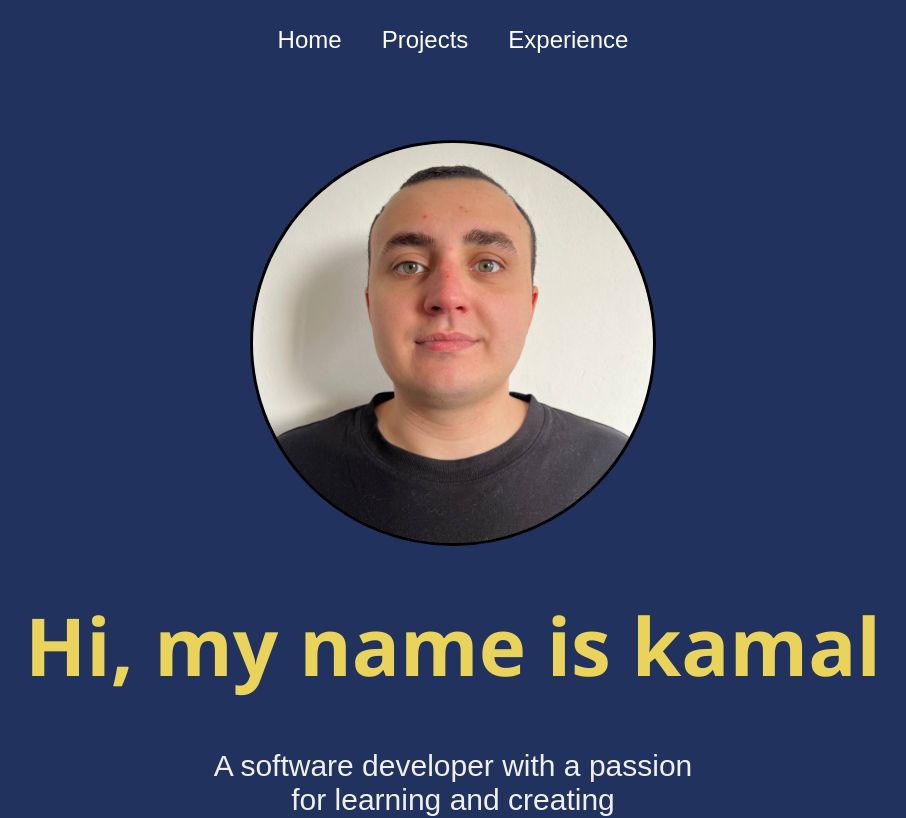
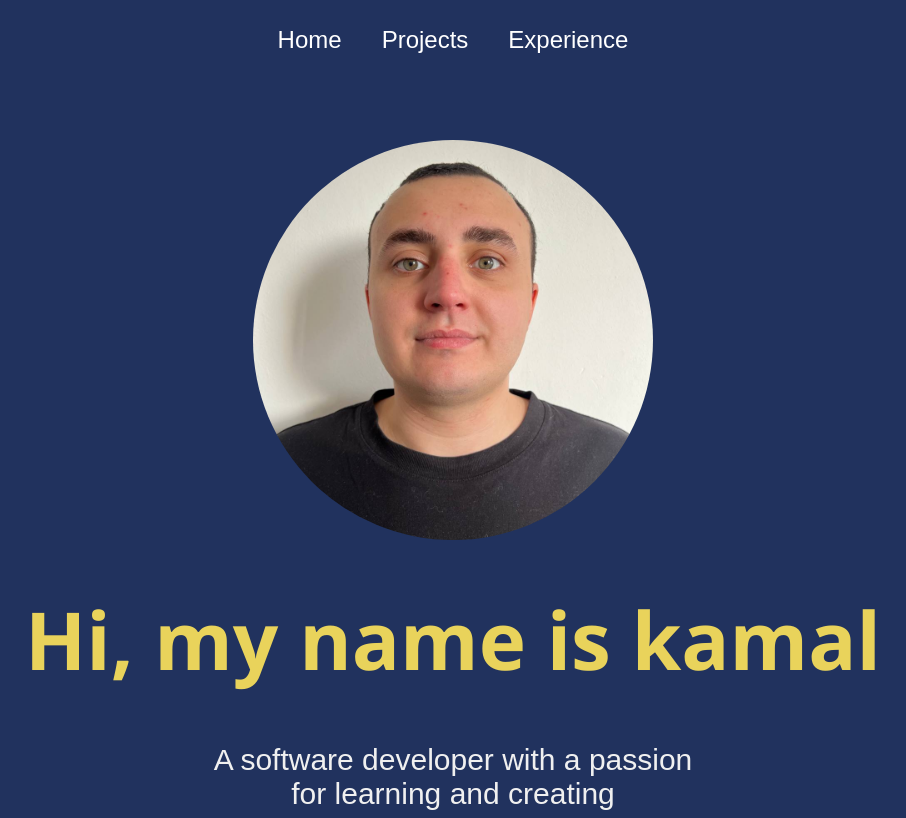
Before and after one commit to xardbazz/xardbazz.github.io, a React (Create React App) app: page /#/ in a window 1280 px wide. Shown: the top 818 px of the page, without its empty margins (187-1093 px from the left). Built offline with nearby package versions, Linux system fonts and the light colour scheme.

Commit message:
Update Home.css

```diff
--- a/src/styles/Home.css
+++ b/src/styles/Home.css
@@ -18,7 +18,7 @@
   border-radius: 50%;
   object-fit: cover;
   object-position: center;
-  border: 3px solid black;
+/*  border: 3px solid black; */
 }
 
 .about {
```
